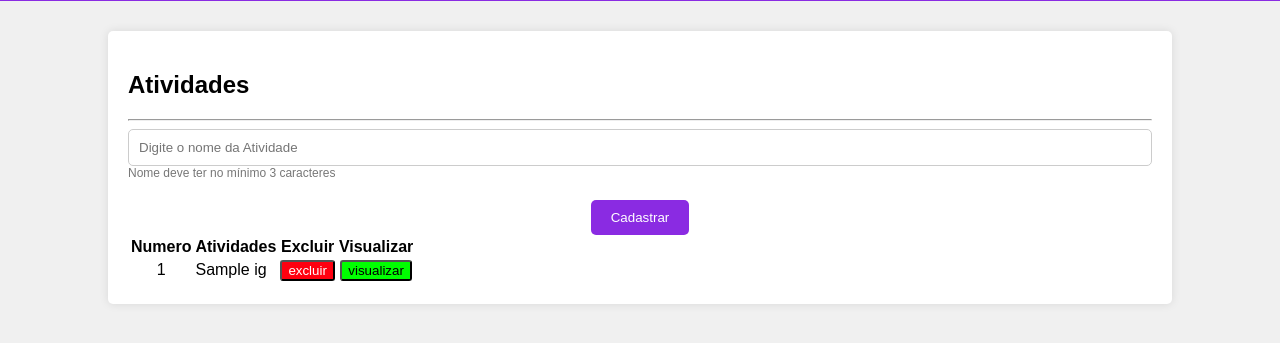
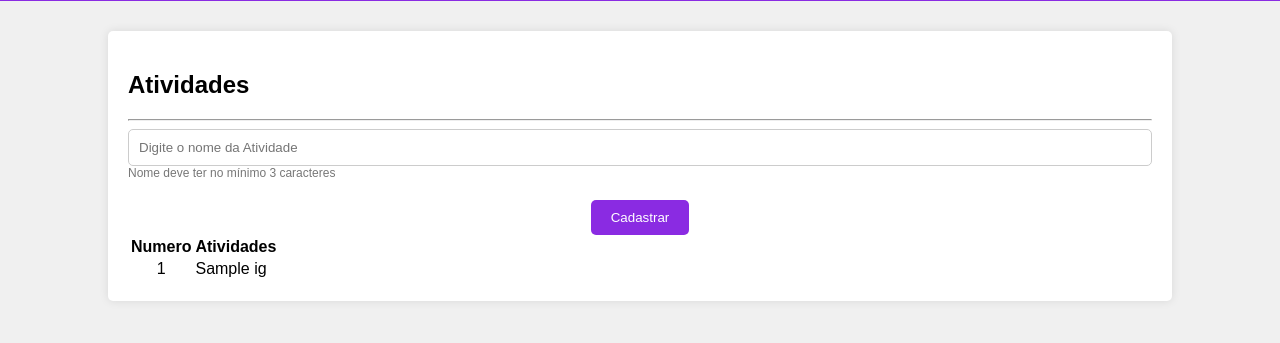
Before and after one commit to sarahcruzz/Projeto_Escola, a Django app: template Escola/App_Escola/templates/Lista_Atividade.html in a window 1280 px wide. Shown: the part 60-403 px from the top of the page. Run offline with Django 5.2, Linux system fonts and the light colour scheme; the template is opened without the code that fills it: most values are stand-ins (such as "Sample title", 1, 10 or a date in 2020); some libraries are stand-ins or nearby versions.

Commit message:
atualizado

```diff
--- a/Escola/App_Escola/templates/Lista_Atividade.html
+++ b/Escola/App_Escola/templates/Lista_Atividade.html
@@ -65,16 +65,16 @@
             <tr>
                 <th>Numero</th>
                 <th>Atividades</th>
-                <th>Excluir</th>
-                <th>Visualizar</th>
+                <!-- <th>Excluir</th>
+                <th>Visualizar</th> -->
             </tr>
 
             {% for igs in lista_atividade %}
             <tr>
                 <td style="text-align:center">{{igs.id}} </td>
                 <td>{{igs.nome_atividade}}</td>
-                <td style="text-align:center"><a href="/valida_excluir/{{igs.id}}"><button id="botao-excluir">excluir</button></a></td>
-                <td style="text-align:center"><a href="/ver_atividades?id_turma={{igs.id}}"><button id="botao-visualizar">visualizar</button></a></td>
+                <!-- <td style="text-align:center"><a href="/valida_excluir/{{igs.id}}"><button id="botao-excluir">excluir</button></a></td>
+                <td style="text-align:center"><a href="/ver_atividades?id_turma={{igs.id}}"><button id="botao-visualizar">visualizar</button></a></td> -->
             </tr>
             {% endfor %}
 
--- a/Escola/App_Escola/templates/login.html
+++ b/Escola/App_Escola/templates/login.html
@@ -4,7 +4,6 @@
 		<meta charset="UTF-8">
 		<meta name="viewport" content="width=device-width, initial-scale=1.0">
 		<meta name="author" content="">
-		<link rel="stylesheet" href="../static/css/login.css">
 		<title>Login</title>
 		<link rel="stylesheet" href="../static/css/main.css">
 	</head>
@@ -22,7 +21,7 @@
 				</ul>
 			{% endif %}
 			<form action="{% url 'enviar_login' %}" method="post" class="login-form">{% csrf_token %}
-				<h1>LOGIN</h1>
+				<h2>LOGIN</h2>
 				<label for="email">E-mail</label>
 				<input type="text" id="email" name="email" placeholder="Informe seu email">
 				<label for="password">Senha</label>
```
